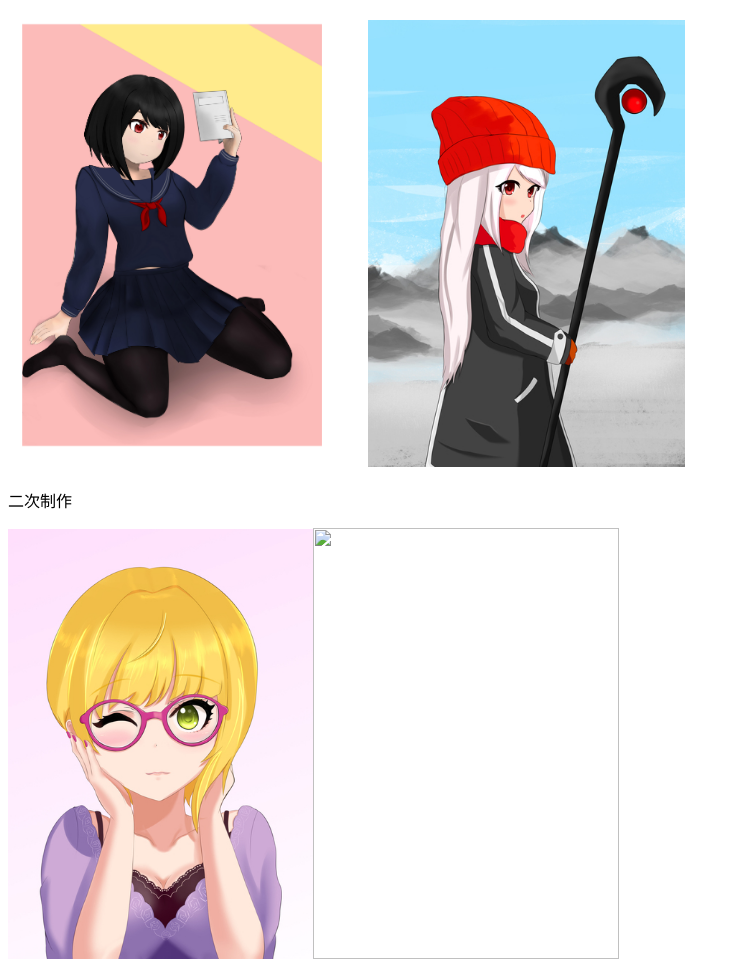
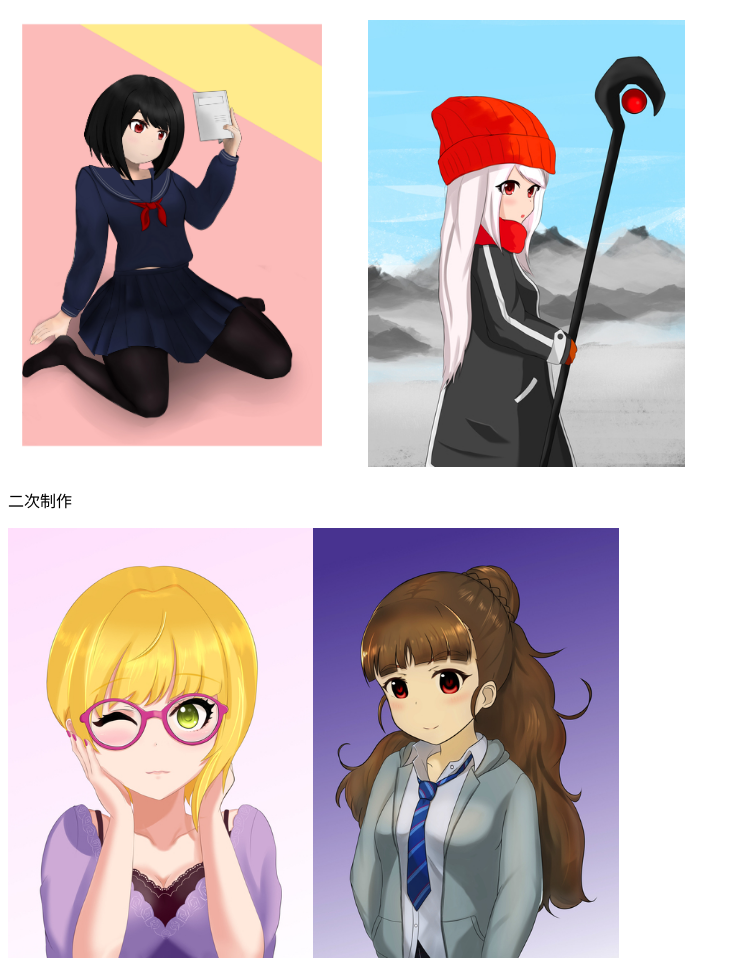
Before and after one commit to moriemonn/Webtest0519, a plain HTML site: page newpage02.html in a window 1280 px wide. Shown: the part 1052-2031 px from the top of the page, without its empty margins (0-740 px from the left). Drawn offline with Linux system fonts and the light colour scheme.

Commit message:
Add files via upload

```diff
--- a/newpage02.html
+++ b/newpage02.html
@@ -16,5 +16,5 @@ body p {
 <p>オリジナル</p>
 <p><a href="aiko.jpg"><img src="seihuku.jpg" width="328" height="464" alt=""/></a>　　<a href="65509213_p0_master1200.jpg"><img src="65509213_p0_master1200.jpg" width="317" height="447" alt=""/></a></p>
 <p>二次制作</p>
-<p><a href="66264230_p0_master1200.jpg"><img src="66264230_p0_master1200.jpg" width="305" height="430" alt=""/></a><a href="66096876_p0_master1200.jpg"><img src="file:///Users/student2017/Desktop/このデスクトップには問題がある！/mori/66096876_p0_master1200.jpg" width="306" height="431" alt=""/></a></p>
+<p><a href="66264230_p0_master1200.jpg"><img src="66264230_p0_master1200.jpg" width="305" height="430" alt=""/></a><img src="66096876_p0_master1200.jpg" width="306" height="430" alt=""/></p>
 </body>
```
Also changed, not shown: 66096876_p0_master1200.jpg (added).
